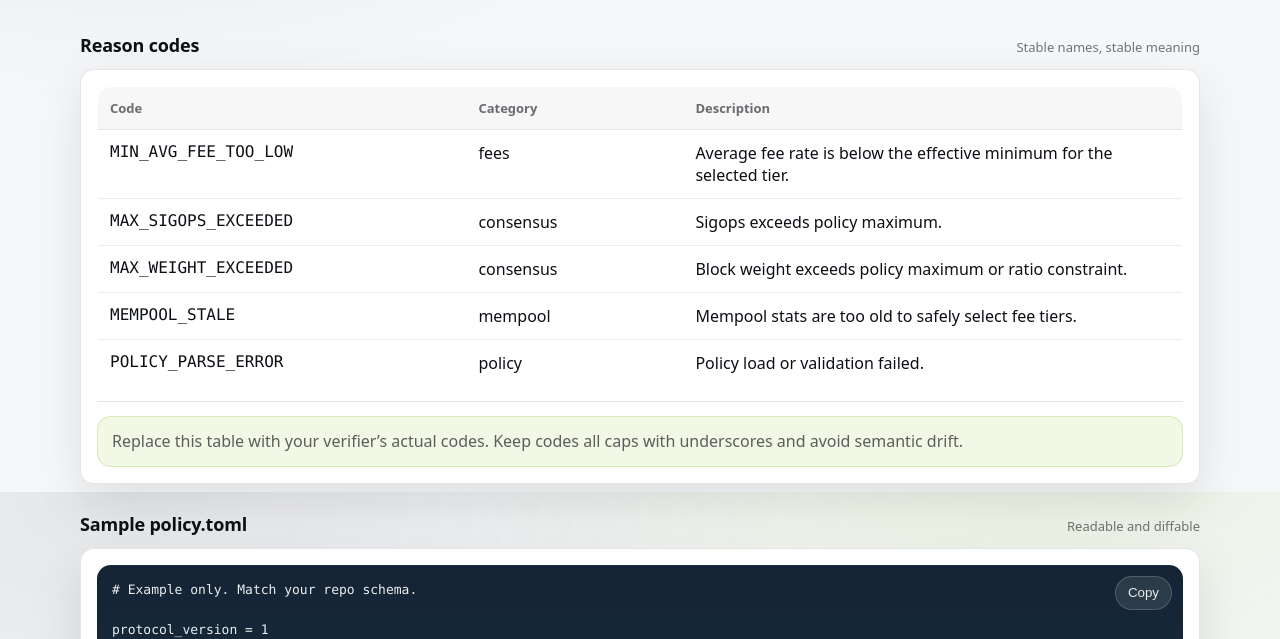
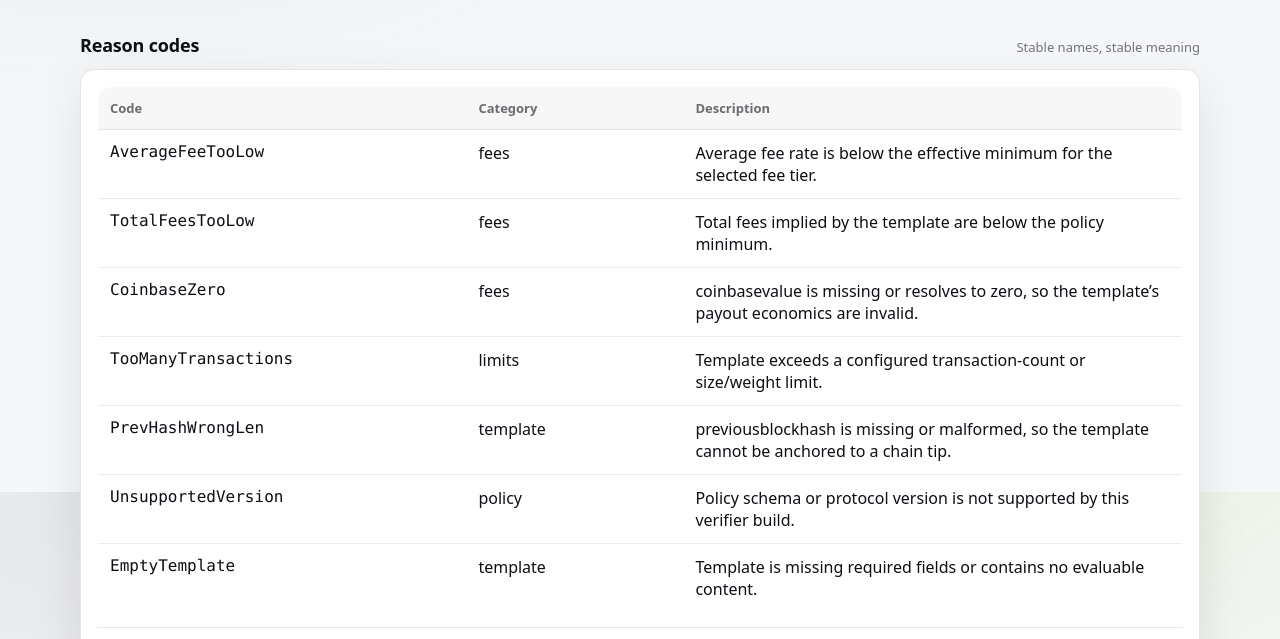
Before and after one commit to LeavesJ/veldra-site, a plain HTML site: page policy.html in a window 1280 px wide. Shown: the part 308-947 px from the top of the page. Drawn offline with Linux system fonts and the light colour scheme.

Commit message:
Update policy

```diff
--- a/policy.html
+++ b/policy.html
@@ -64,29 +64,45 @@
             </thead>
             <tbody>
               <tr>
-                <td class="mono">MIN_AVG_FEE_TOO_LOW</td>
+                <td class="mono">AverageFeeTooLow</td>
                 <td>fees</td>
-                <td>Average fee rate is below the effective minimum for the selected tier.</td>
+                <td>Average fee rate is below the effective minimum for the selected fee tier.</td>
               </tr>
+
               <tr>
-                <td class="mono">MAX_SIGOPS_EXCEEDED</td>
-                <td>consensus</td>
-                <td>Sigops exceeds policy maximum.</td>
+                <td class="mono">TotalFeesTooLow</td>
+                <td>fees</td>
+                <td>Total fees implied by the template are below the policy minimum.</td>
               </tr>
+
               <tr>
-                <td class="mono">MAX_WEIGHT_EXCEEDED</td>
-                <td>consensus</td>
-                <td>Block weight exceeds policy maximum or ratio constraint.</td>
+                <td class="mono">CoinbaseZero</td>
+                <td>fees</td>
+                <td>coinbasevalue is missing or resolves to zero, so the template’s payout economics are invalid.</td>
               </tr>
+
               <tr>
-                <td class="mono">MEMPOOL_STALE</td>
-                <td>mempool</td>
-                <td>Mempool stats are too old to safely select fee tiers.</td>
+                <td class="mono">TooManyTransactions</td>
+                <td>limits</td>
+                <td>Template exceeds a configured transaction-count or size/weight limit.</td>
               </tr>
+
               <tr>
-                <td class="mono">POLICY_PARSE_ERROR</td>
+                <td class="mono">PrevHashWrongLen</td>
+                <td>template</td>
+                <td>previousblockhash is missing or malformed, so the template cannot be anchored to a chain tip.</td>
+              </tr>
+
+              <tr>
+                <td class="mono">UnsupportedVersion</td>
                 <td>policy</td>
-                <td>Policy load or validation failed.</td>
+                <td>Policy schema or protocol version is not supported by this verifier build.</td>
+              </tr>
+
+              <tr>
+                <td class="mono">EmptyTemplate</td>
+                <td>template</td>
+                <td>Template is missing required fields or contains no evaluable content.</td>
               </tr>
             </tbody>
           </table>
```
